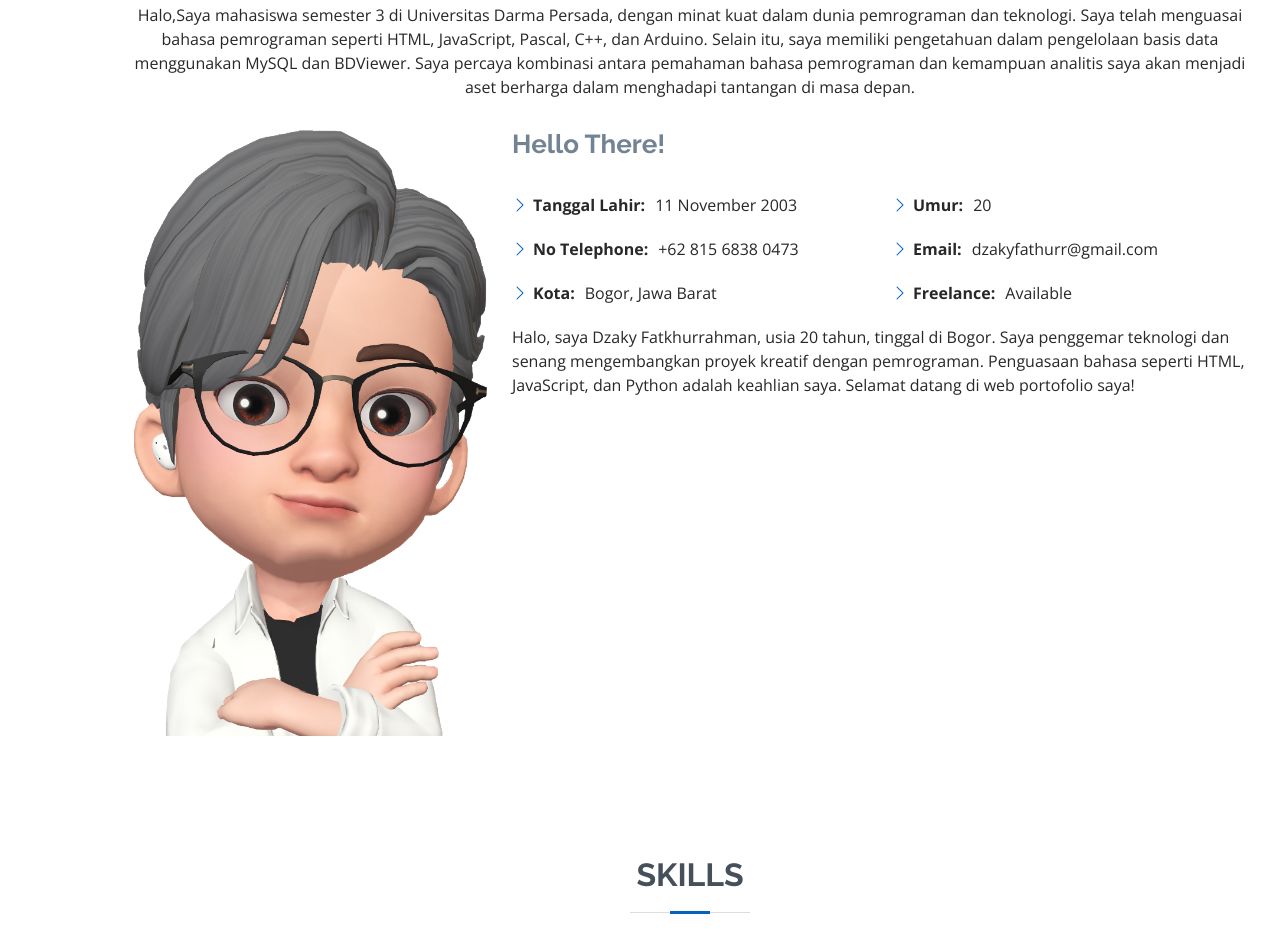
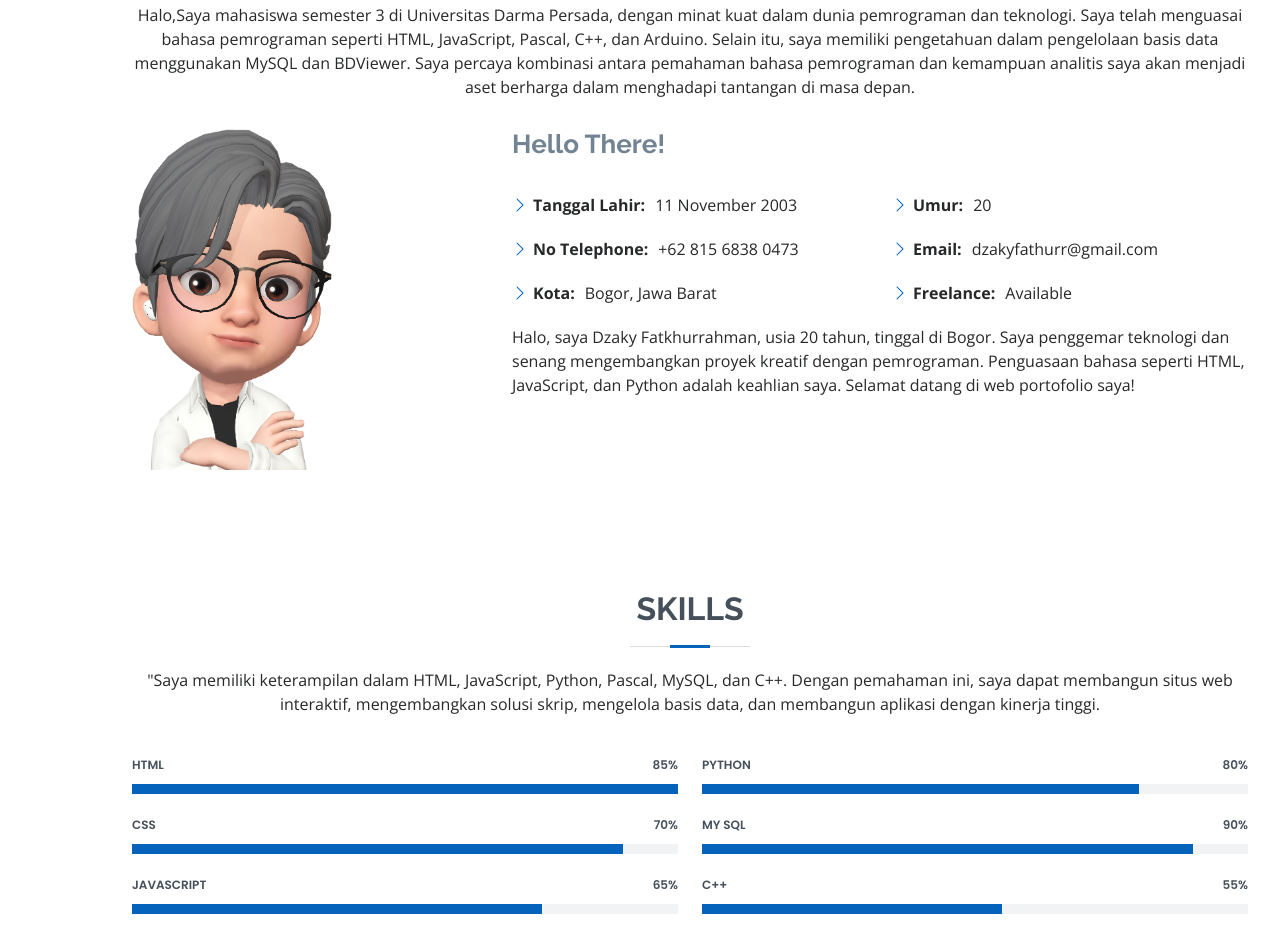
Before and after one commit to Fatkhurrahmann/Portofolio_Dzakyy, a plain HTML site: page index.html in a window 1280 px wide. Shown: the part 935-1866 px from the top of the page. Drawn offline with nearby package versions, Linux system fonts and the light colour scheme.

Commit message:
Add files via upload

```diff
--- a/index.html
+++ b/index.html
@@ -78,7 +78,9 @@
 
         <div class="row">
           <div class="col-lg-4">
-            <img src="assets/img/profile-img.png" class="img-fluid" alt="">
+            <img src="assets/img/profile-img.png" class="img-fluid" alt="" width="200" height="200">
+
+
           </div>
           <div class="col-lg-8 pt-4 pt-lg-0 content">
             <h3>Hello There!</h3>
```
